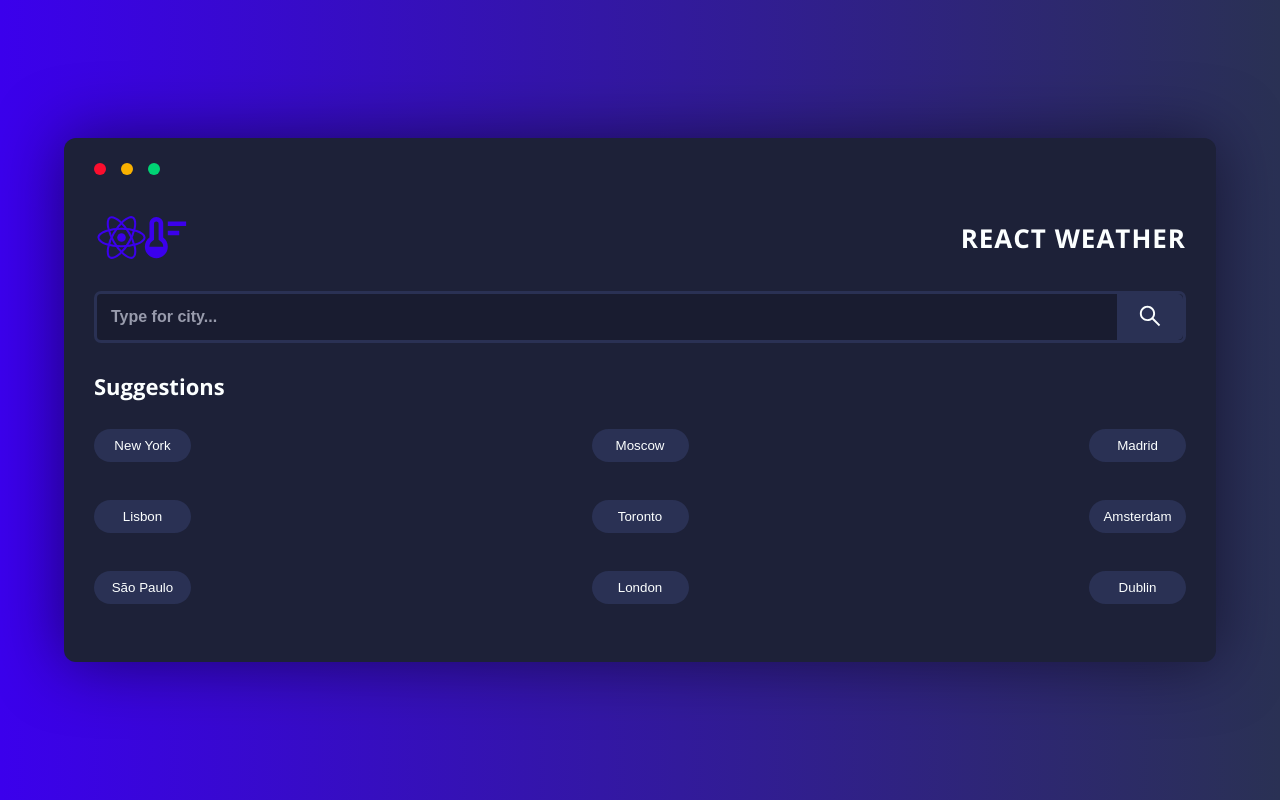
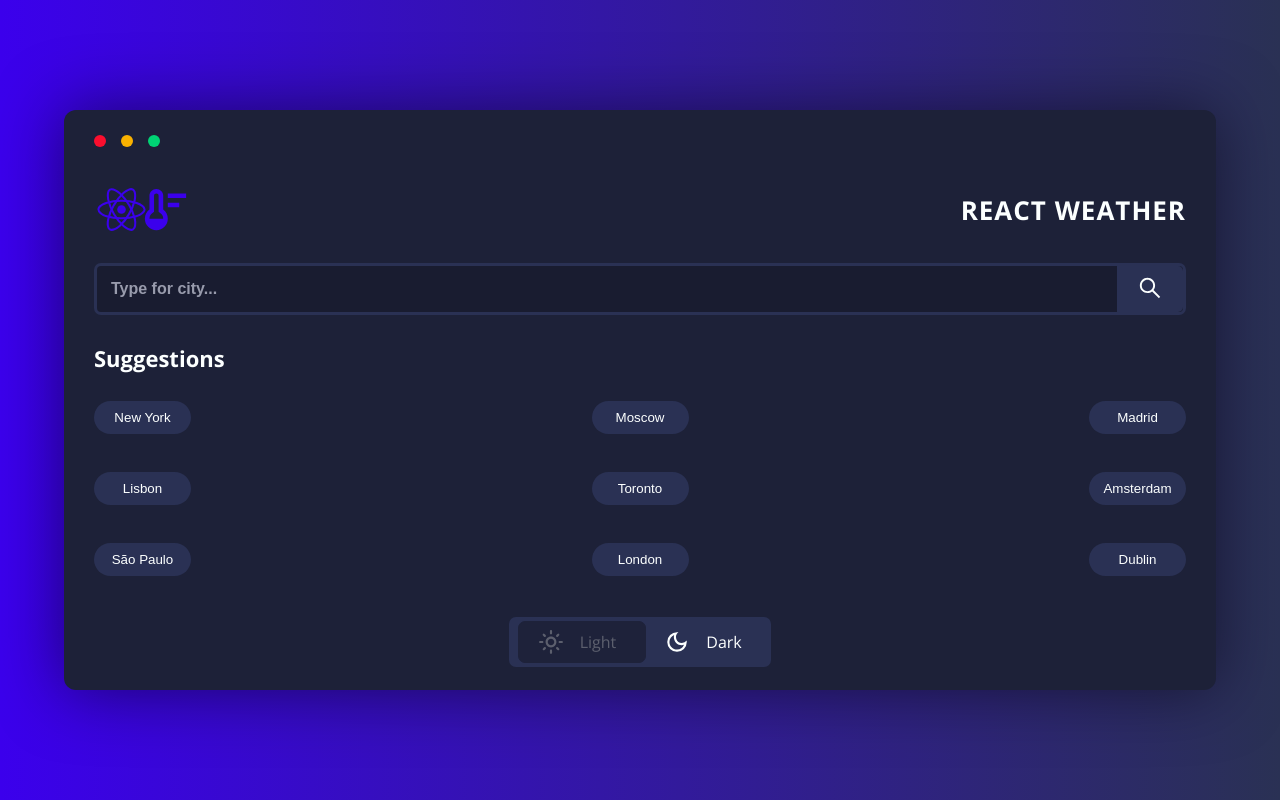
Before and after one commit to lucianosants/react-weather, a React (Vite) app: page / in a window 1280 px wide. Built offline with nearby package versions, Linux system fonts and the light colour scheme.

Commit message:
Added toggle theme

```diff
--- /dev/null
+++ b/src/components/Layout/components/SideMenu/ToggleTheme/index.jsx
@@ -0,0 +1,25 @@
+import { MdOutlineLightMode, MdOutlineDarkMode } from 'react-icons/md';
+import { StyledToggleTheme } from './styled';
+
+export default function ToggleTheme() {
+	return (
+		<div>
+			<StyledToggleTheme>
+				<input
+					id='darkmode'
+					type='checkbox'
+					onChange={() => console.log('changed')}
+				/>
+				<label htmlFor='darkmode' className='darkmode-switch'>
+					<span>
+						<MdOutlineLightMode size={26} />
+						Light
+					</span>
+					<span>
+						<MdOutlineDarkMode size={26} /> Dark
+					</span>
+				</label>
+			</StyledToggleTheme>
+		</div>
+	);
+}
--- /dev/null
+++ b/src/components/Layout/components/SideMenu/ToggleTheme/styled.js
@@ -0,0 +1,54 @@
+import styled from 'styled-components';
+
+export const StyledToggleTheme = styled.div`
+	border: 0;
+	padding: 0.3rem;
+	width: 100%;
+	display: flex;
+	justify-content: space-around;
+
+	label {
+		display: flex;
+		justify-content: center;
+		background-color: ${({ theme }) => theme.BG_L3};
+		border: 5px solid ${({ theme }) => theme.BG_L2};
+		border-radius: 7px;
+		cursor: pointer;
+		position: relative;
+	}
+	span {
+		display: flex;
+		gap: 1.6rem;
+		width: 12.6rem;
+		height: 4rem;
+		align-items: center;
+		justify-content: center;
+		color: ${({ theme }) => theme.TEXT_L1};
+		background-color: ${({ theme }) => theme.BG_L2};
+
+		svg {
+			fill: ${({ theme }) => theme.TEXT_L1};
+		}
+	}
+	label:before {
+		content: '';
+		background-color: ${({ theme }) => theme.BG_L3};
+		border: 1px solid ${({ theme }) => theme.BG_L3};
+		opacity: 0.7;
+		width: 12.6rem;
+		height: 4rem;
+		border-radius: 7px;
+		position: absolute;
+		top: -0.1rem;
+		bottom: 0;
+		left: 0.4rem;
+		transition: 0.3s;
+		cursor: pointer;
+	}
+	input[type='checkbox'] {
+		display: none;
+	}
+	input[type='checkbox']:checked + label:before {
+		transform: translateX(90%);
+	}
+`;
--- a/src/components/Layout/components/SideMenu/index.jsx
+++ b/src/components/Layout/components/SideMenu/index.jsx
@@ -1,7 +1,9 @@
+import { StyledSideMenu } from './styled';
+
 import Header from './Header';
 import Search from './Search';
-import { StyledSideMenu } from './styled';
 import Suggestions from './Suggestions';
+import ToggleTheme from './ToggleTheme';
 
 export default function SideMenu() {
 	return (
@@ -9,6 +11,7 @@ export default function SideMenu() {
 			<Header />
 			<Search />
 			<Suggestions />
+			<ToggleTheme />
 		</StyledSideMenu>
 	);
 }
```
